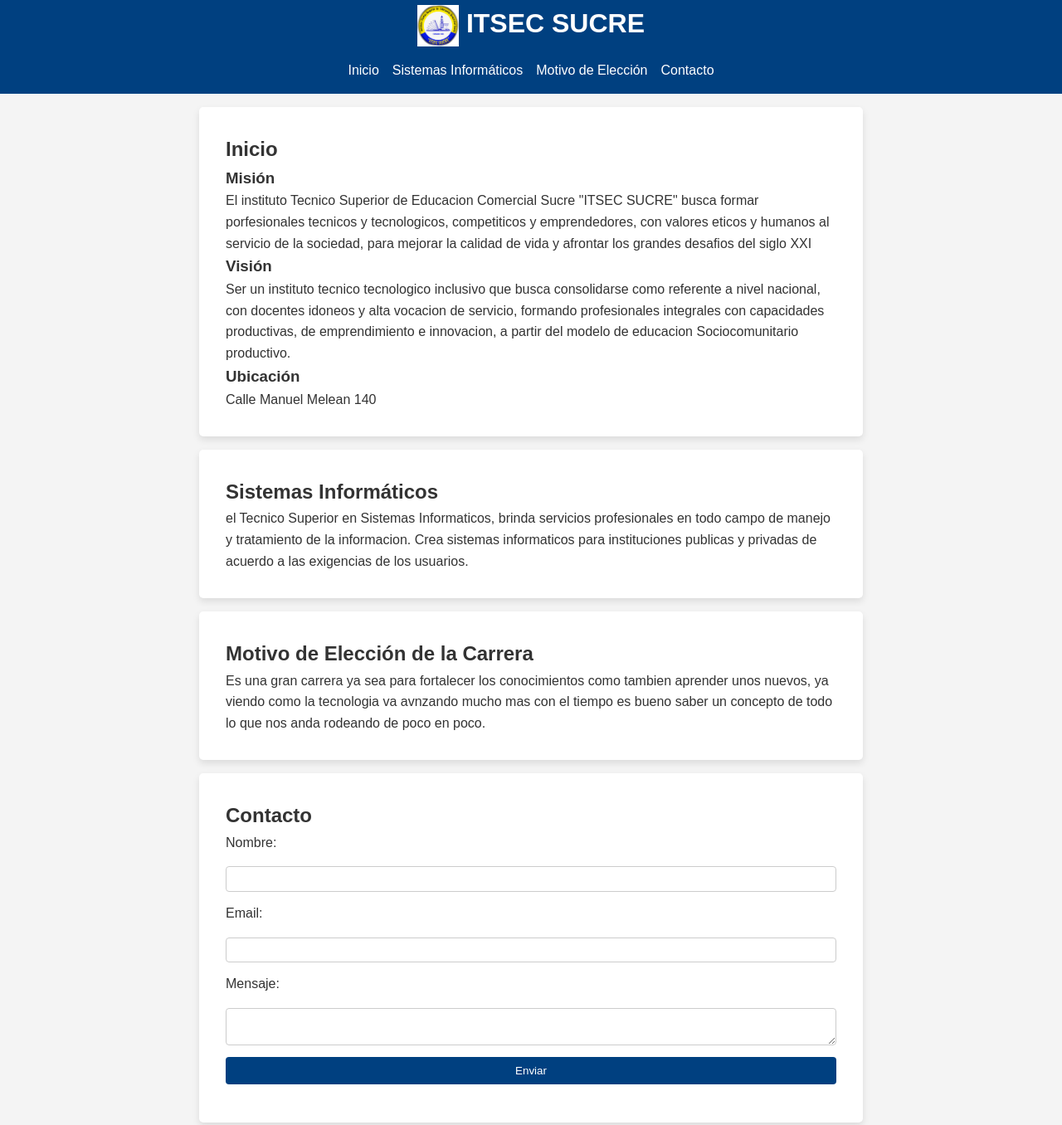
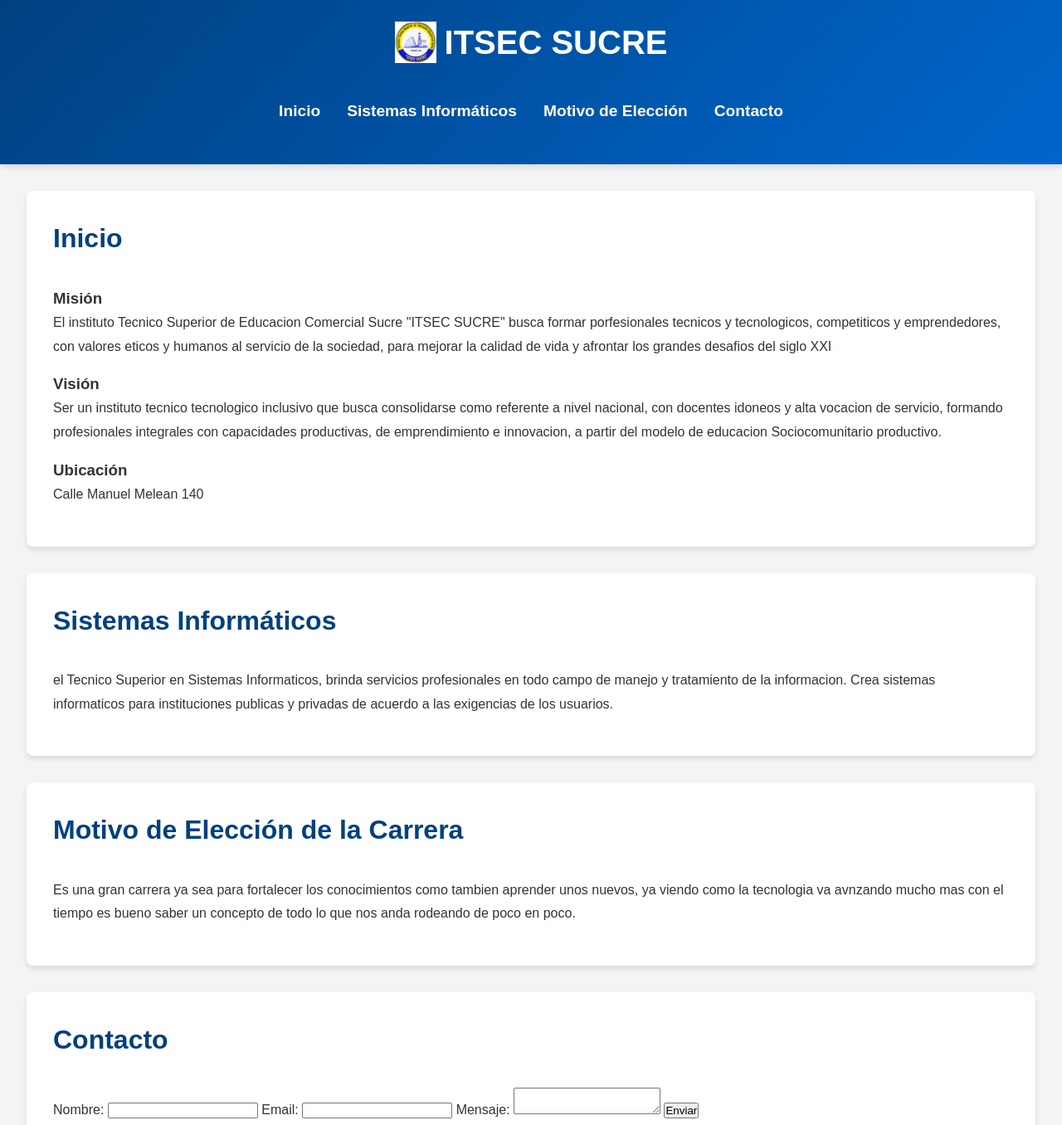
Before and after one commit to 2Maui7/Proyecto, a plain HTML site: page index.html in a window 1280 px wide. Shown: the part 13-1369 px from the top of the page at 83% size. Drawn offline with Linux system fonts and the light colour scheme.

Commit message:
Add files via upload

```diff
--- a/styles.css
+++ b/styles.css
@@ -3,66 +3,97 @@
     padding: 0;
     box-sizing: border-box;
   }
+
   body {
-    font-family: Arial, sans-serif;
+    font-family: 'Arial', sans-serif;
     line-height: 1.6;
     background-color: #f4f4f4;
     color: #333;
   }
+
   header {
-    background-color: #004080;
+    background: linear-gradient(135deg, #004080, #0066cc);
     color: #fff;
-    padding: 1em;
+    padding: 2em 1em;
     text-align: center;
+    box-shadow: 0 4px 6px rgba(0, 0, 0, 0.1);
   }
+
   header h1 {
     margin-bottom: 0.5em;
+    font-size: 2.5em;
+    font-weight: bold;
+    display: flex;
+    align-items: center;
+    justify-content: center;
   }
+
+  header h1 img {
+    margin-right: 10px;
+  }
+
   nav ul {
     list-style: none;
     display: flex;
     justify-content: center;
-    gap: 1em;
+    gap: 2em;
+    padding: 1em 0;
   }
+
   nav a {
     color: #fff;
     text-decoration: none;
+    font-size: 1.2em;
+    font-weight: bold;
+    transition: color 0.3s ease, transform 0.3s ease;
   }
+
   nav a:hover {
-    text-decoration: underline;
+    color: #ffcc00;
+    transform: scale(1.1);
   }
+
+  main {
+    padding: 2em;
+  }
+
   section {
+    margin-bottom: 2em;
     padding: 2em;
     background-color: #fff;
-    margin: 1em auto;
-    max-width: 800px;
-    border-radius: 5px;
-    box-shadow: 0 4px 8px rgba(0, 0, 0, 0.1);
+    border-radius: 8px;
+    box-shadow: 0 4px 6px rgba(0, 0, 0, 0.1);
+    transition: transform 0.3s ease, box-shadow 0.3s ease;
   }
-  form label, form input, form textarea, form button {
-    display: block;
-    width: 100%;
+
+  section:hover {
+    transform: translateY(-10px);
+    box-shadow: 0 8px 12px rgba(0, 0, 0, 0.2);
+  }
+
+  section h2 {
     margin-bottom: 1em;
+    font-size: 2em;
+    color: #004080;
   }
-  form input, form textarea {
-    padding: 0.5em;
-    border: 1px solid #ccc;
-    border-radius: 4px;
+
+  section p {
+    margin-bottom: 1em;
+    line-height: 1.8;
   }
-  form button {
-    padding: 0.7em;
-    background-color: #004080;
-    color: #fff;
-    border: none;
-    border-radius: 4px;
-    cursor: pointer;
-  }
-  form button:hover {
-    background-color: #003366;
-  }
+
   footer {
     text-align: center;
-    padding: 1em;
-    background-color: #004080;
+    padding: 2em;
+    background: linear-gradient(135deg, #004080, #0066cc);
     color: #fff;
+    font-size: 1.2em;
+    font-weight: bold;
+    box-shadow: 0 -4px 6px rgba(0, 0, 0, 0.1);
+    transition: background-color 0.3s ease, box-shadow 0.3s ease;
   }
+
+  footer:hover {
+    background-color: #003366;
+    box-shadow: 0 -6px 8px rgba(0, 0, 0, 0.2);
+  }
```
